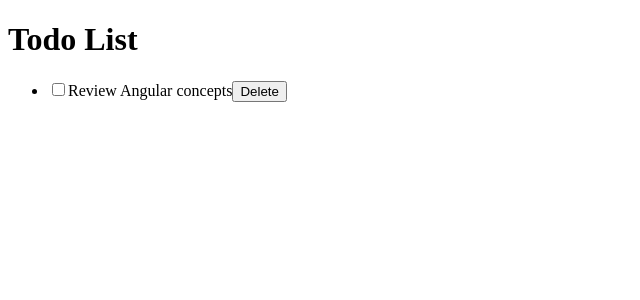
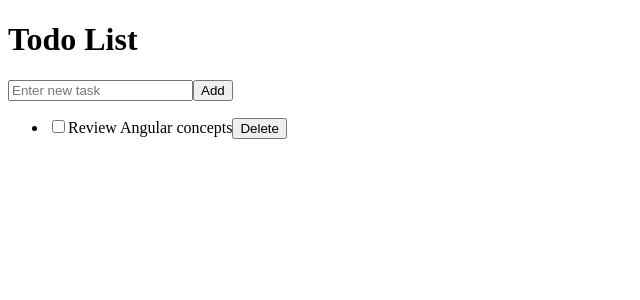
Before and after one commit to Peace-Apple/rebirthTodo, an Angular app: page / in a window 1280 px wide. Shown: the top 300 px of the page, without its empty margins (0-640 px from the left). Built offline with nearby package versions, Linux system fonts and the light colour scheme.

Commit message:
Add todo items

```diff
--- a/src/app/todo/todo.html
+++ b/src/app/todo/todo.html
@@ -1,5 +1,9 @@
 <div>
   <h1>Todo List</h1>
+  <div>
+   <input type="text" placeholder="Enter new task" [(ngModel)]="newTask">
+   <button (click)="addTodoItem()">Add</button>
+  </div>
   @for (item of todoItems; track item.id) {
     <div>
         <ul>
--- a/src/app/todo/todo.ts
+++ b/src/app/todo/todo.ts
@@ -1,14 +1,18 @@
 import { Component } from '@angular/core';
 import { TodoItem } from '../todo-item';
 import { v4 as uuidv4 } from 'uuid';
+import { FormsModule } from '@angular/forms';
 
 @Component({
   selector: 'app-todo',
-  imports: [],
+  imports: [
+    FormsModule
+  ],
   templateUrl: './todo.html',
   styleUrl: './todo.scss',
 })
 export class Todo {
+  newTask: string ='';
   todoItems: TodoItem[] = [
     {
       id: uuidv4(),
@@ -16,4 +20,15 @@ export class Todo {
       completed: false
     }
   ]
+
+  addTodoItem() {
+    const newTodoItem =  {
+      id: uuidv4(),
+      task: this.newTask,
+      completed: false
+    }
+    if (this.newTask.trim()) {
+      this.todoItems.push(newTodoItem);
+    }
+  }
 }
```
